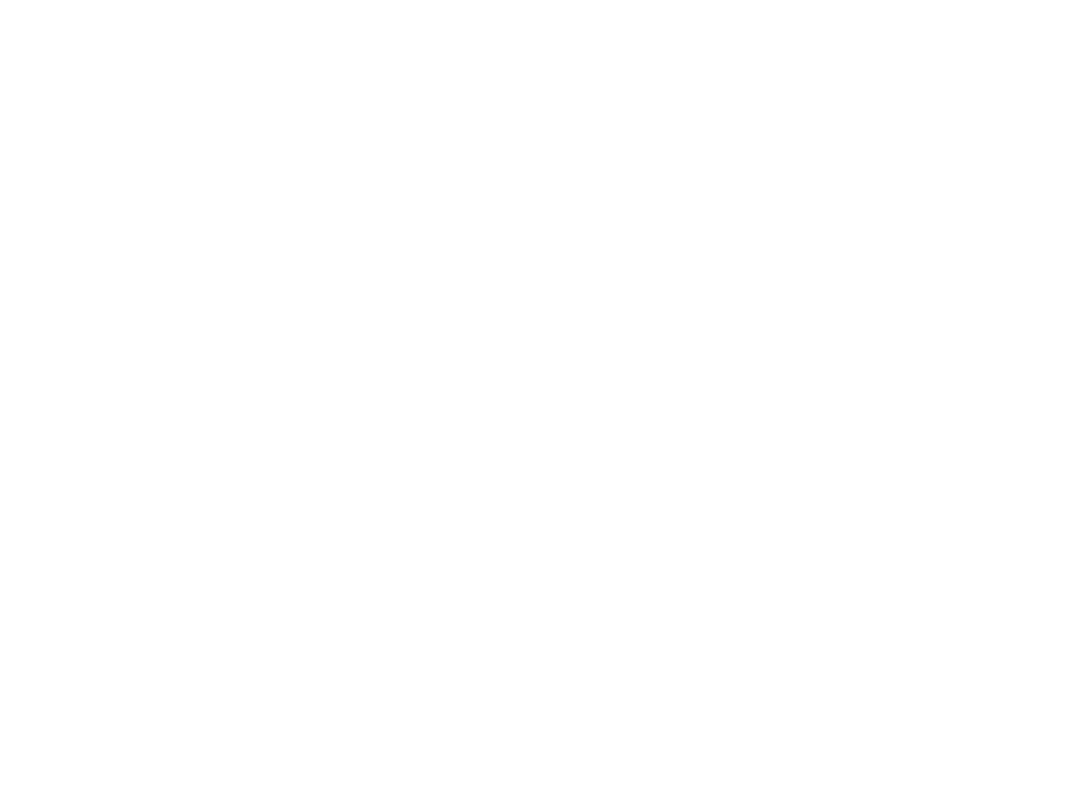
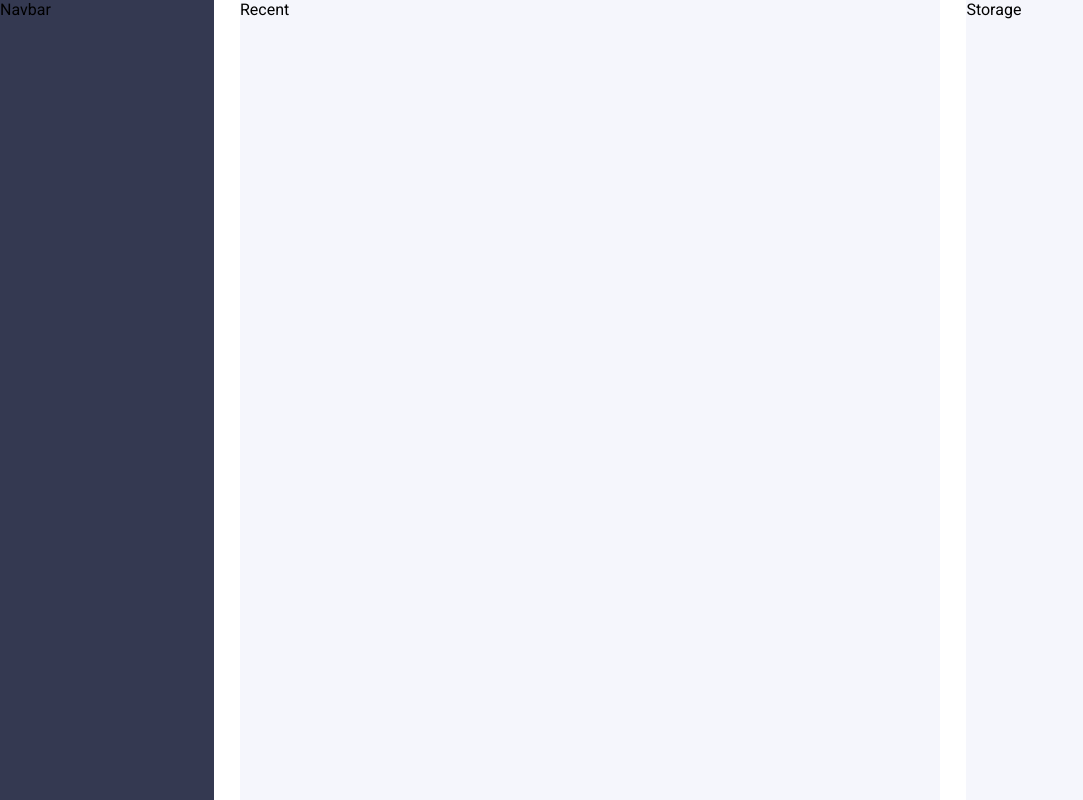
Before and after one commit to CalderonCG/CSS-Nerdery-Challenge, a React (Vite) app: page / in a window 1280 px wide. Shown: the whole page, without its empty margins (0-1083 px from the left). Built offline with nearby package versions, Linux system fonts and the light colour scheme.

Commit message:
:feat: add initial structure

```diff
--- a/package.json
+++ b/package.json
@@ -12,6 +12,7 @@
   "dependencies": {
     "react": "^19.1.1",
     "react-dom": "^19.1.1",
+    "react-icons": "^5.5.0",
     "sass": "^1.91.0"
   },
   "devDependencies": {
--- a/src/App.scss
+++ b/src/App.scss
@@ -0,0 +1,6 @@
+.app_container {
+  width: 100%;
+  height: 100%;
+  display: flex;
+  justify-content: space-between;
+}
--- a/src/App.tsx
+++ b/src/App.tsx
@@ -1,11 +1,17 @@
+import Navbar from "./components/Navbar/Navbar"
+import './App.scss'
+import Recent from "./components/Recent/Recent"
+import Storage from "./components/Storage/Storage"
 
 
 function App() {
 
   return (
-    <>
-
-    </>
+    <div className="app_container">
+      <Navbar/>
+      <Recent/>
+      <Storage/>
+    </div>
   )
 }
 
--- /dev/null
+++ b/src/components/Navbar/Navbar.scss
@@ -0,0 +1,7 @@
+@use '../../styles/global' as * ;
+
+.navbar{
+    width: 16.7%;
+    height: 100%;
+    background-color: var(--sidebar);
+}
--- /dev/null
+++ b/src/components/Navbar/Navbar.tsx
@@ -0,0 +1,9 @@
+import './Navbar.scss'
+
+function Navbar() {
+  return (
+    <div className="navbar">Navbar</div>
+  )
+}
+
+export default Navbar
--- /dev/null
+++ b/src/components/Recent/Recent.scss
@@ -0,0 +1,7 @@
+@use '../../styles/global' as * ;
+
+.recent{
+    width: 54.7%;
+    height: 100%;
+    background-color: var(--section);
+}
--- /dev/null
+++ b/src/components/Recent/Recent.tsx
@@ -0,0 +1,8 @@
+import './Recent.scss'
+function Recent() {
+  return (
+    <div className='recent'>Recent</div>
+  )
+}
+
+export default Recent
--- /dev/null
+++ b/src/components/Storage/Storage.scss
@@ -0,0 +1,7 @@
+@use '../../styles/global' as * ;
+
+.storage{
+    width: 24.5%;
+    height: 100%;
+    background-color: var(--section);
+}
--- /dev/null
+++ b/src/components/Storage/Storage.tsx
@@ -0,0 +1,9 @@
+import './Storage.scss'
+
+function Storage() {
+  return (
+    <div className='storage'>Storage</div>
+  )
+}
+
+export default Storage
```
Also changed, not shown: 1 other file (tests, documents, lock files or other folders).
